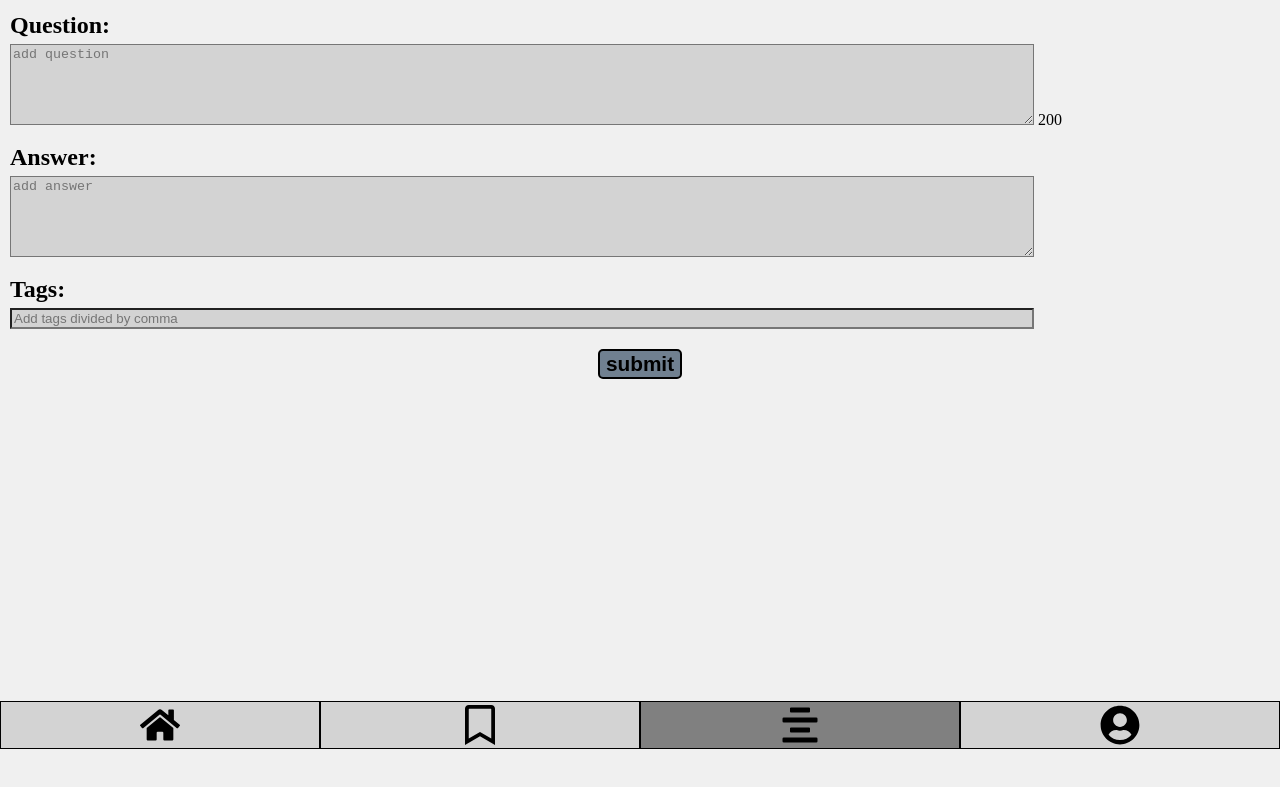
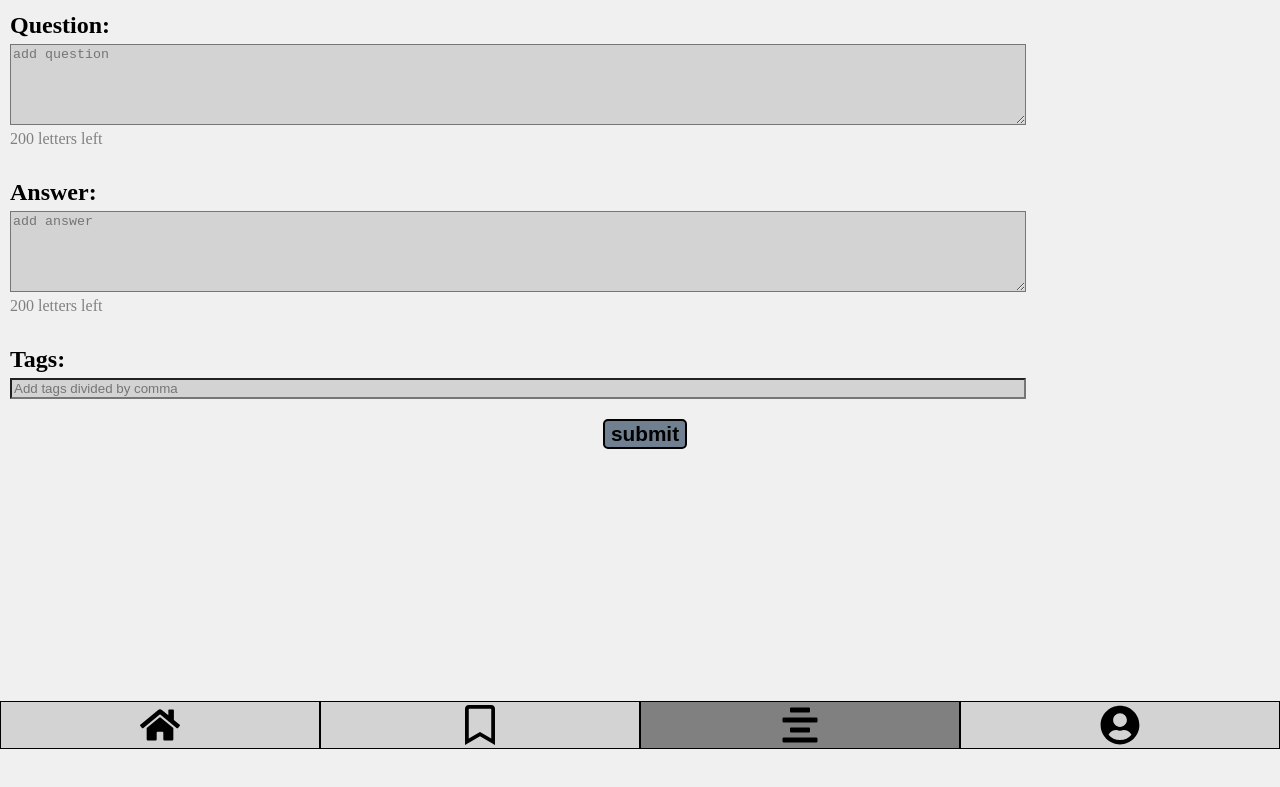
Before and after one commit to J-Massmann/quiz-app, a website: page create.html in a window 1280 px wide. Shown: the part 51-838 px from the top of the page. Drawn offline with Linux system fonts and the light colour scheme.

Commit message:
HTML changes in create

```diff
--- a/create.html
+++ b/create.html
@@ -13,7 +13,11 @@
       <h1 id="create-question">CREATE</h1>
     </header>
     <main class="app-grid__scrollarea h-100vh">
-      <form autocomplete="off" aria-labelledby="#create-question">
+      <form
+        class="form__container ml-10"
+        autocomplete="off"
+        aria-labelledby="#create-question"
+      >
         <label for="question" class="form__label">Question:</label>
         <textarea
           class="form__input"
@@ -24,7 +28,9 @@
           placeholder="add question"
           required
         ></textarea>
-        <output data-js="counter" class="form--counter">200</output>
+        <p class="form--counter">
+          <output data-js="counter">200</output> letters left
+        </p>
         <label for="answer" class="form__label">Answer:</label>
         <textarea
           class="form__input"
@@ -33,6 +39,9 @@
           placeholder="add answer"
           required
         ></textarea>
+        <p class="form--counter">
+          <output data-js="counter">200</output> letters left
+        </p>
         <label for="tags" class="form__label">Tags:</label>
         <input
           class="form__input form__input--block"
--- a/styles/components/form.css
+++ b/styles/components/form.css
@@ -1,6 +1,11 @@
+.form__container {
+  display: grid;
+  grid-template-areas: 1 9;
+}
+
 .form__label {
-  display: block;
-  margin: 15px 0 5px 10px;
+  margin-top: 15px;
+  margin-bottom: 5px;
   font-size: 1.5rem;
   font-weight: 700;
 }
@@ -8,15 +13,9 @@
 .form__input {
   background-color: var(--color-light-gray);
   width: 80%;
-  margin-left: 10px;
-}
-
-.form__input--block {
-  display: block;
 }
 
 .form--submit {
-  display: block;
   width: fit-content;
   font-size: 1.3em;
   font-weight: 700;
@@ -26,3 +25,8 @@
   cursor: pointer;
   margin-top: 20px;
 }
+
+.form--counter {
+  color: gray;
+  margin-top: 5px;
+}
--- a/styles/utility.css
+++ b/styles/utility.css
@@ -4,6 +4,10 @@
 
 .mb-20 {
   margin-bottom: 20px !important;
+}
+
+.ml-10 {
+  margin-left: 10px;
 }
 
 .mlr-auto {
```
